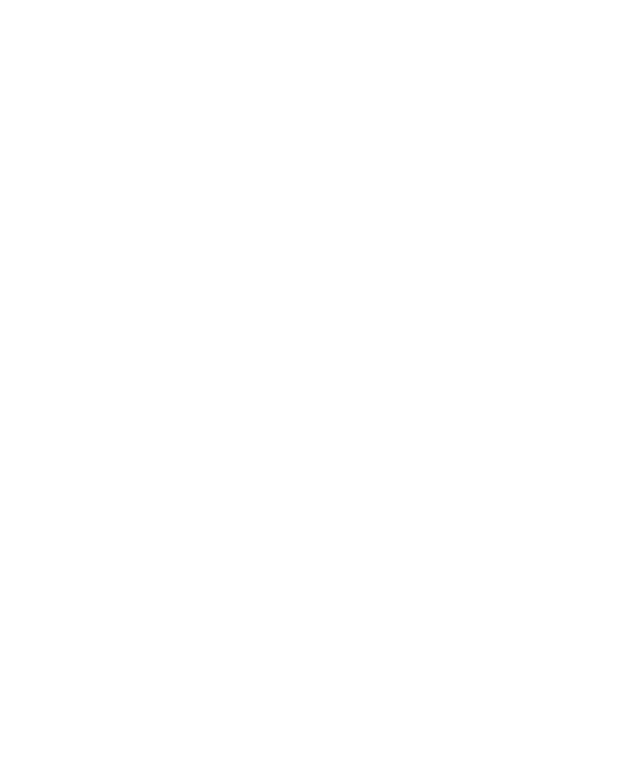
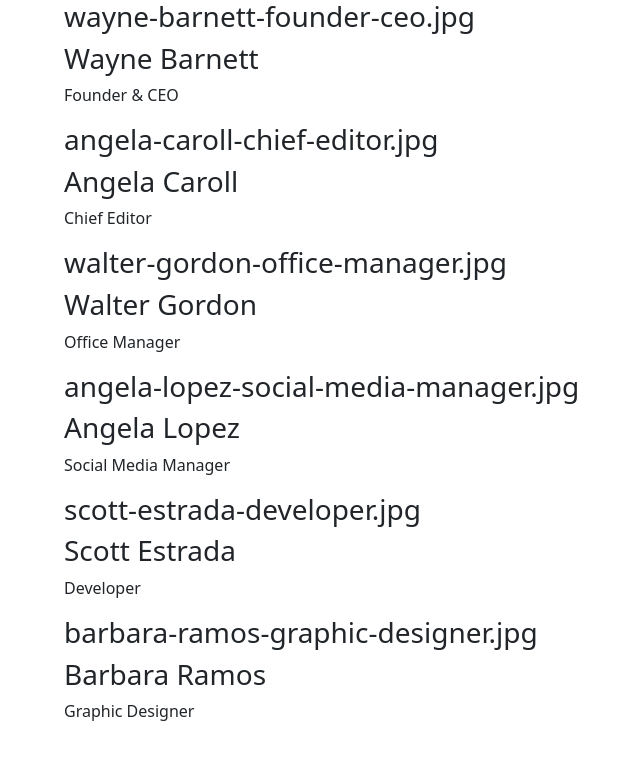
Before and after one commit to DionisiePulbere/js-our-team, a plain HTML site: page index.html in a window 1280 px wide. Shown: the whole page, without its empty margins (18-658 px from the left). Drawn offline with nearby package versions, Linux system fonts and the light colour scheme.

Commit message:
feat: add MILESTONE 2

```diff
--- a/index.html
+++ b/index.html
@@ -10,7 +10,9 @@
     <link rel="stylesheet" href="css/style.css">
 </head>
 <body>
+    <div id="show" class="container">
 
+    </div>
     <!-- collegamneto al mio JS -->
     <script type="text/javascript" src="js/script.js"></script>
     <!-- collegamneto al JS di Bootstrap -->
--- a/js/script.js
+++ b/js/script.js
@@ -52,9 +52,27 @@ const members = [
     }
 ];
 
-
-
 // Stampare su console, per ogni membro del team, le informazioni di nome, ruolo e la stringa della foto
 for (let key in members){
     console.log(key + ': ' + members[key].firstName + ' ' + members[key].lastName + ' ' + members[key].role + ' ' + members[key].image) ;
 }
+
+// Stampare le stesse informazioni su DOM sottoforma di stringhe
+const memberShow = document.querySelector('#show');
+let list = '';
+for (let key in members) {
+    const member = members[key];
+    list += `<div>
+                <h3>${member.image}<h3>
+                <h3>${member.firstName} ${member.lastName}</h3>
+                <p>${member.role}</p>
+            </div>`;
+
+            memberShow.innerHTML = list;
+}
+
+// const memberShow = document.querySelector('#show')
+// for (let i = 0; i < members.length; i++){
+//     const thisMember = members[i];
+//         memberShow.innerHTML = i + ': ' + thisMember.firstName + ' ' + thisMember.lastName + ' ' + thisMember.role + ' ' + thisMember.image ;
+// }
```
